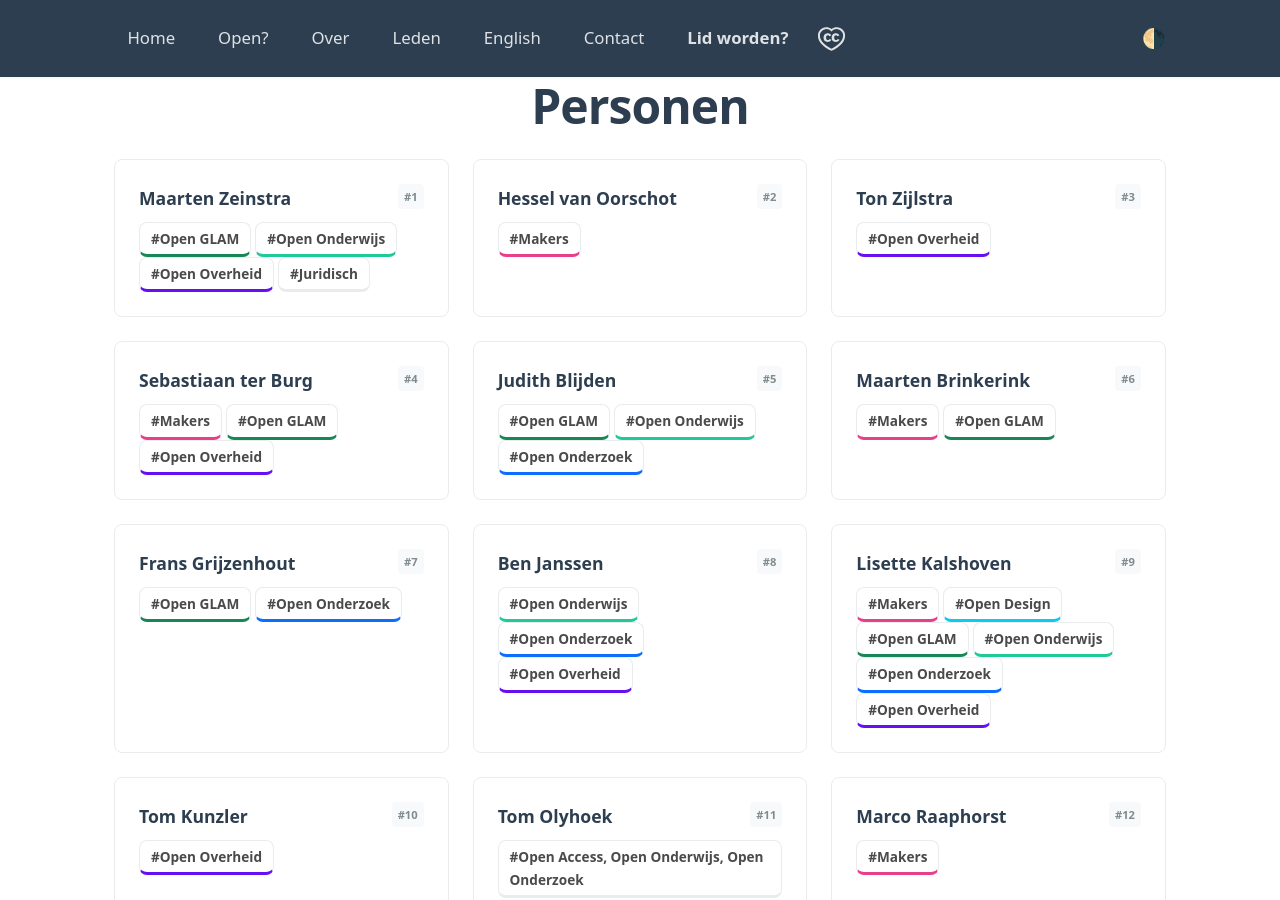
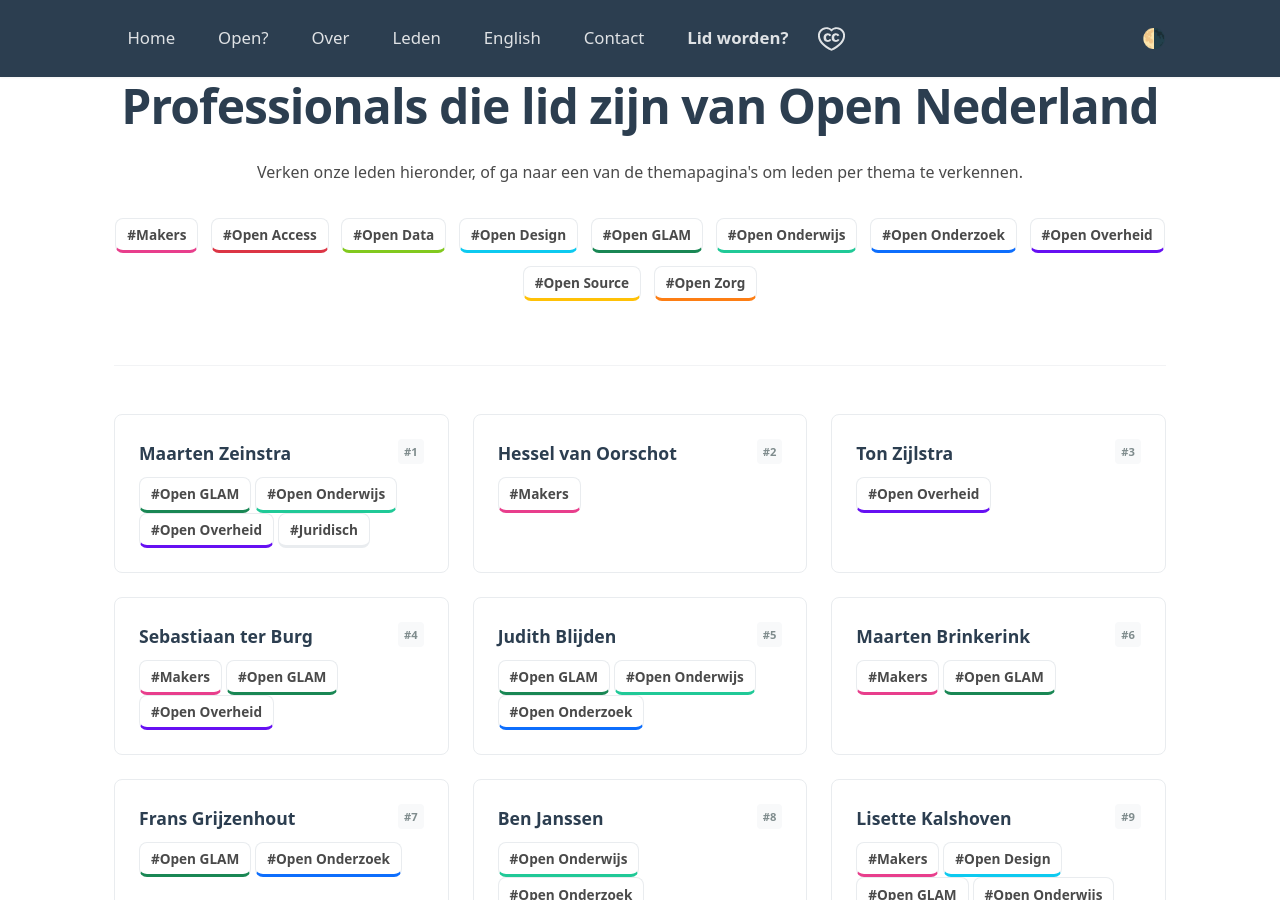
Before and after one commit to opennederland/www.opennederland.nl, a Jekyll site: the page built from pages/personen.md, in a window 1280 px wide and 900 px high. Built offline with Jekyll 4.4.1, drawn with Linux system fonts in a browser that asks for light colours.

Commit message:
tag filter op leden pagina toegevoegd.

```diff
--- a/pages/personen.md
+++ b/pages/personen.md
@@ -1,6 +1,13 @@
 ---
 layout: default
-title: Personen
+title: Professionals die lid zijn van Open Nederland
 permalink: /leden/personen/
 ---
+<div class="mb-xl text-center">
+    <p>Verken onze leden hieronder, of ga naar een van de themapagina's om leden per thema te verkennen.</p>
+    <div class="tag-cloud">
+        {% include tags-list.html %}
+    </div>
+</div>
+<hr />
 {% include personen.html %}
```
